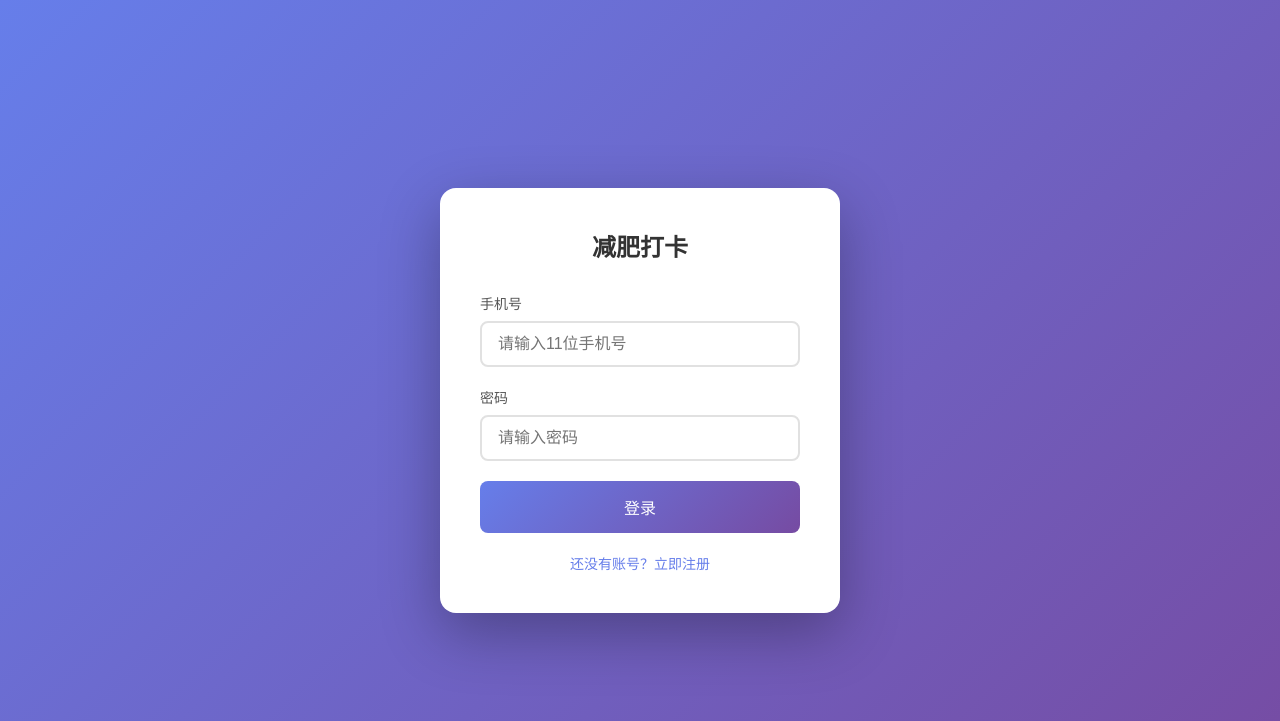
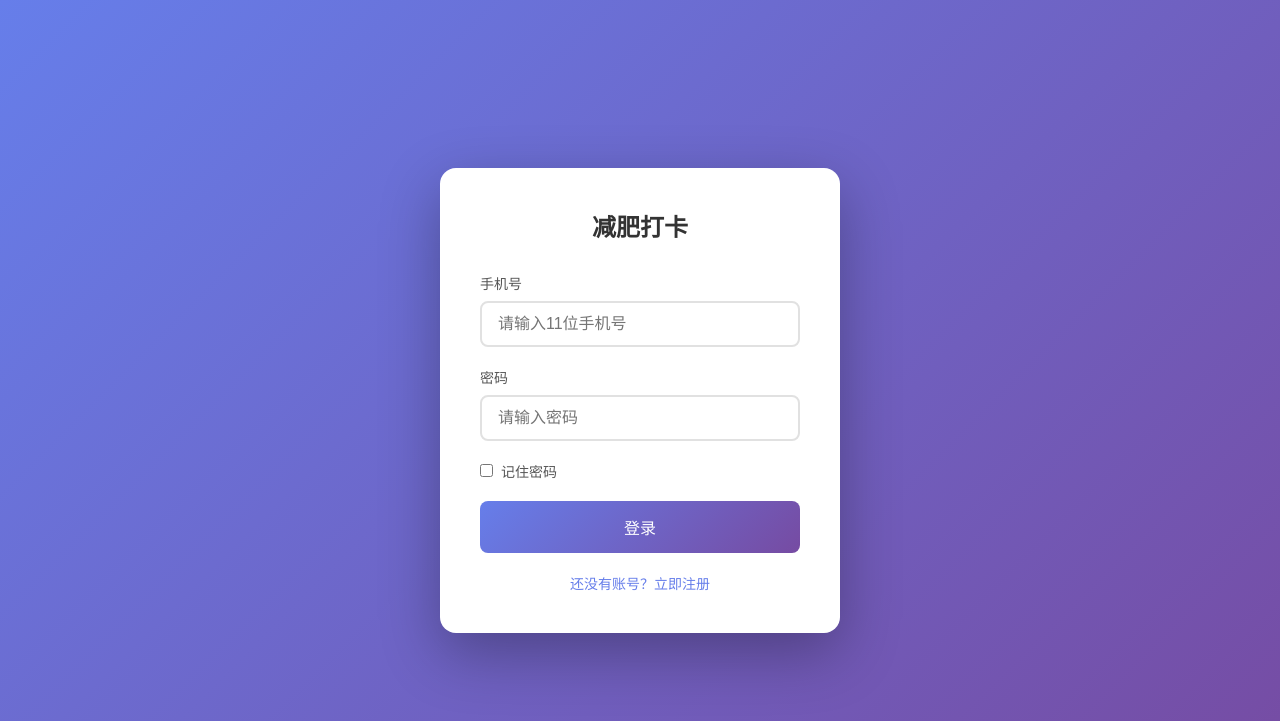
Before and after one commit to yuanjinchao/diet_tracker, a Flask app: page /login in a window 1280 px wide. Shown: the top 721 px of the page. Run offline with Flask 3, Linux system fonts and the light colour scheme.

Commit message:
feat: 添加记住密码功能

```diff
--- a/templates/login.html
+++ b/templates/login.html
@@ -88,6 +88,22 @@
             color: #060;
             border: 1px solid #cfc;
         }
+        .remember-me {
+            display: flex;
+            align-items: center;
+            margin-bottom: 20px;
+            cursor: pointer;
+        }
+        .remember-me input {
+            width: auto;
+            margin-right: 8px;
+            cursor: pointer;
+        }
+        .remember-me label {
+            margin-bottom: 0;
+            cursor: pointer;
+            font-size: 14px;
+        }
         .links {
             text-align: center;
             margin-top: 20px;
@@ -115,6 +131,10 @@
                 <label for="password">密码</label>
                 <input type="password" id="password" name="password" placeholder="请输入密码" required>
             </div>
+            <div class="remember-me">
+                <input type="checkbox" id="rememberMe" name="rememberMe">
+                <label for="rememberMe">记住密码</label>
+            </div>
             <button type="submit" class="btn" id="submitBtn">登录</button>
         </form>
         <div class="links">
@@ -126,6 +146,9 @@
         const form = document.getElementById('loginForm');
         const messageEl = document.getElementById('message');
         const submitBtn = document.getElementById('submitBtn');
+        const phoneInput = document.getElementById('phone');
+        const passwordInput = document.getElementById('password');
+        const rememberMeInput = document.getElementById('rememberMe');
 
         function showMessage(text, type) {
             messageEl.textContent = text;
@@ -133,13 +156,47 @@
             messageEl.style.display = 'block';
         }
 
+        function loadRememberedCredentials() {
+            try {
+                const saved = localStorage.getItem('diet_tracker_credentials');
+                if (saved) {
+                    const credentials = JSON.parse(saved);
+                    phoneInput.value = credentials.phone || '';
+                    passwordInput.value = credentials.password || '';
+                    rememberMeInput.checked = credentials.rememberMe || false;
+                }
+            } catch (e) {
+                console.log('加载保存的账号失败:', e);
+            }
+        }
+
+        function saveCredentials(phone, password, remember) {
+            try {
+                if (remember) {
+                    localStorage.setItem('diet_tracker_credentials', JSON.stringify({
+                        phone: phone,
+                        password: password,
+                        rememberMe: true
+                    }));
+                } else {
+                    localStorage.removeItem('diet_tracker_credentials');
+                }
+            } catch (e) {
+                console.log('保存账号失败:', e);
+            }
+        }
+
+        // 页面加载时读取保存的账号密码
+        document.addEventListener('DOMContentLoaded', loadRememberedCredentials);
+
         form.addEventListener('submit', async (e) => {
             e.preventDefault();
             submitBtn.disabled = true;
             submitBtn.textContent = '登录中...';
 
-            const phone = document.getElementById('phone').value;
-            const password = document.getElementById('password').value;
+            const phone = phoneInput.value;
+            const password = passwordInput.value;
+            const rememberMe = rememberMeInput.checked;
 
             try {
                 const response = await fetch('/api/auth/login', {
@@ -153,6 +210,8 @@
                 const data = await response.json();
 
                 if (data.success) {
+                    // 根据勾选状态保存/删除密码
+                    saveCredentials(phone, rememberMe ? password : '', rememberMe);
                     showMessage('登录成功！正在跳转...', 'success');
                     setTimeout(() => {
                         window.location.href = '/';
```
Also changed, not shown: 1 other file.
